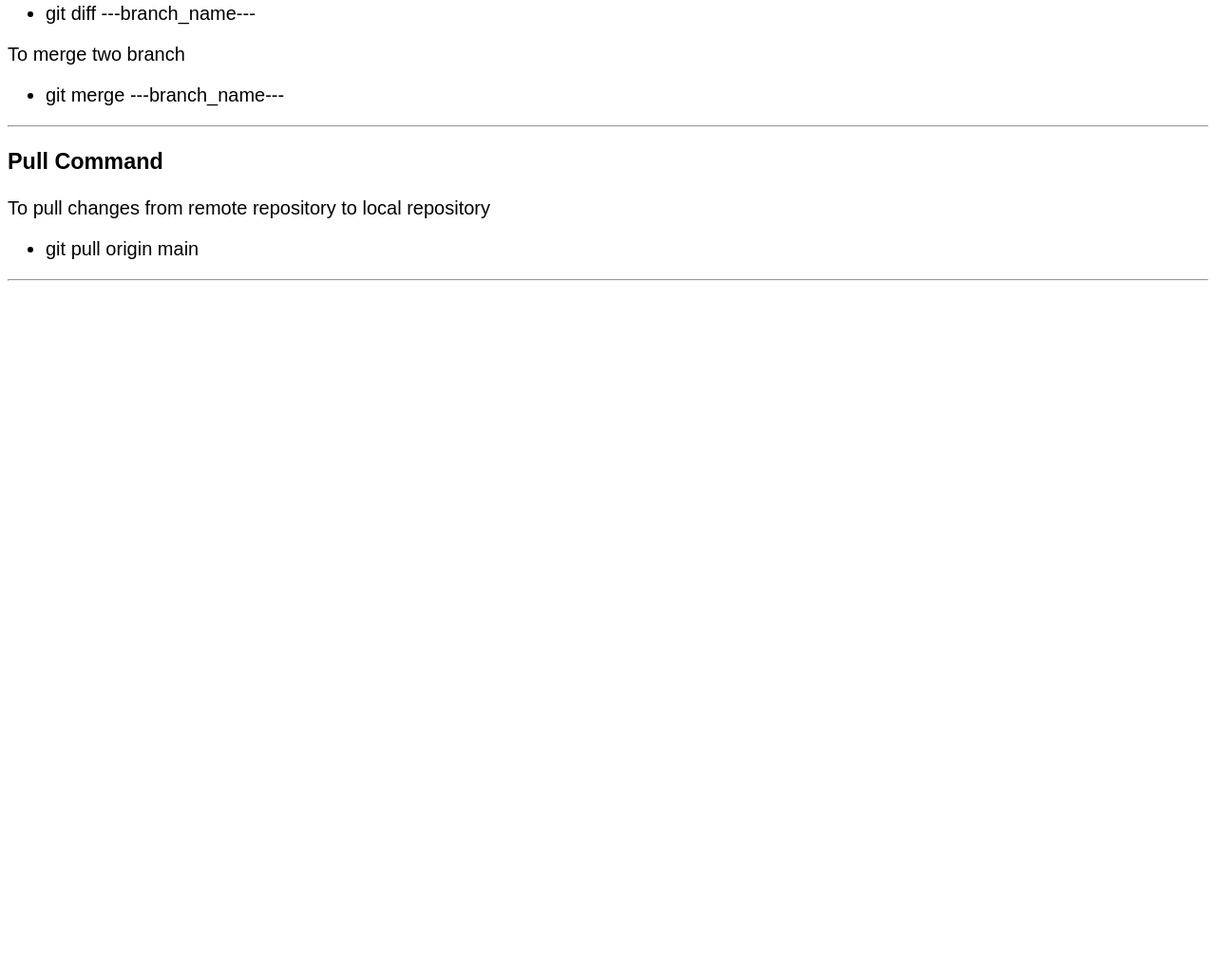
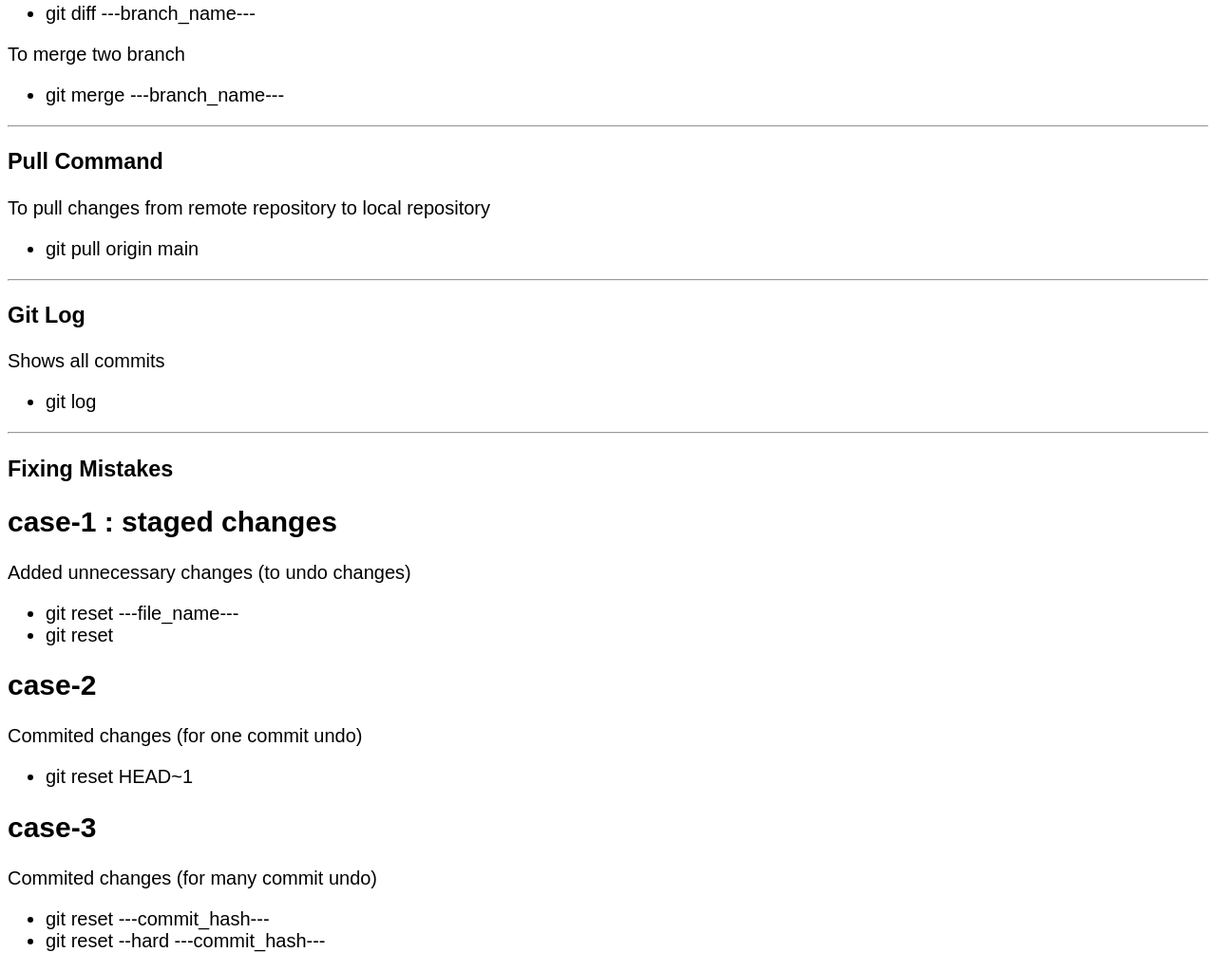
Before and after one commit to 26Vamsi/Git-Commands, a plain HTML site: page index.html in a window 1280 px wide. Shown: the part 2388-3411 px from the top of the page at 95% size. Before the commit the page ends 2694 px from the top, so only its background shows below. Drawn offline with Linux system fonts and the light colour scheme.

Commit message:
added errors/fixing mistakes

```diff
--- a/index.html
+++ b/index.html
@@ -132,5 +132,33 @@
       <li><span>git pull origin main</span></li>
     </ul>
     <hr />
+
+    <h3>Git Log</h3>
+    <p>Shows all commits</p>
+    <ul>
+      <li><span>git log</span></li>
+    </ul>
+    <hr />
+
+    <h3>Fixing Mistakes</h3>
+    <h2>case-1 : staged changes</h2>
+    <p>Added unnecessary changes (to undo changes)</p>
+    <ul>
+      <li><span>git reset ---file_name---</span></li>
+      <li><span>git reset</span></li>
+    </ul>
+
+    <h2>case-2</h2>
+    <p>Commited changes (for one commit undo)</p>
+    <ul>
+      <li><span>git reset HEAD~1</span></li>
+    </ul>
+
+    <h2>case-3</h2>
+    <p>Commited changes (for many commit undo)</p>
+    <ul>
+      <li><span>git reset ---commit_hash---</span></li>
+      <li><span>git reset --hard ---commit_hash---</span></li>
+    </ul>
   </body>
 </html>
```
